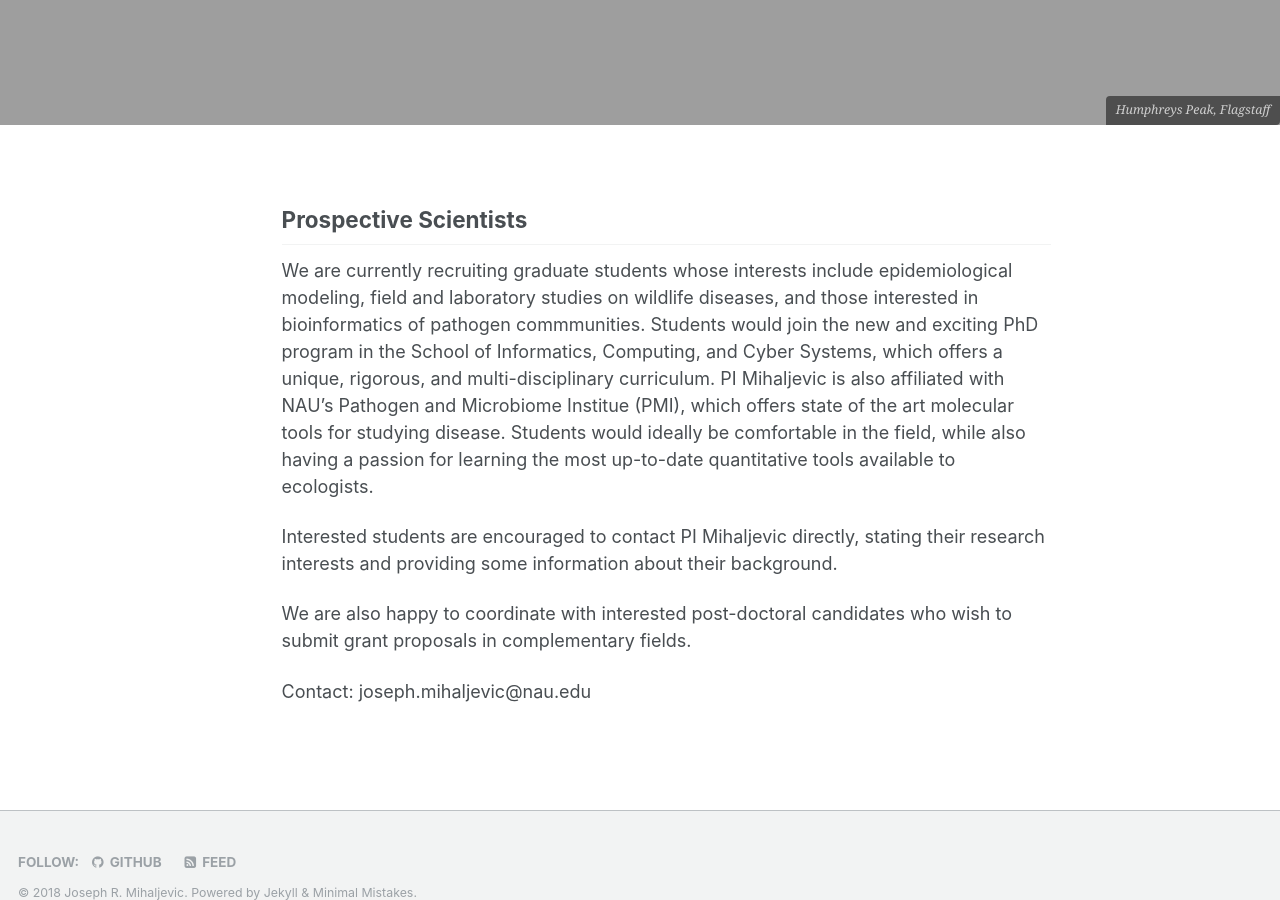
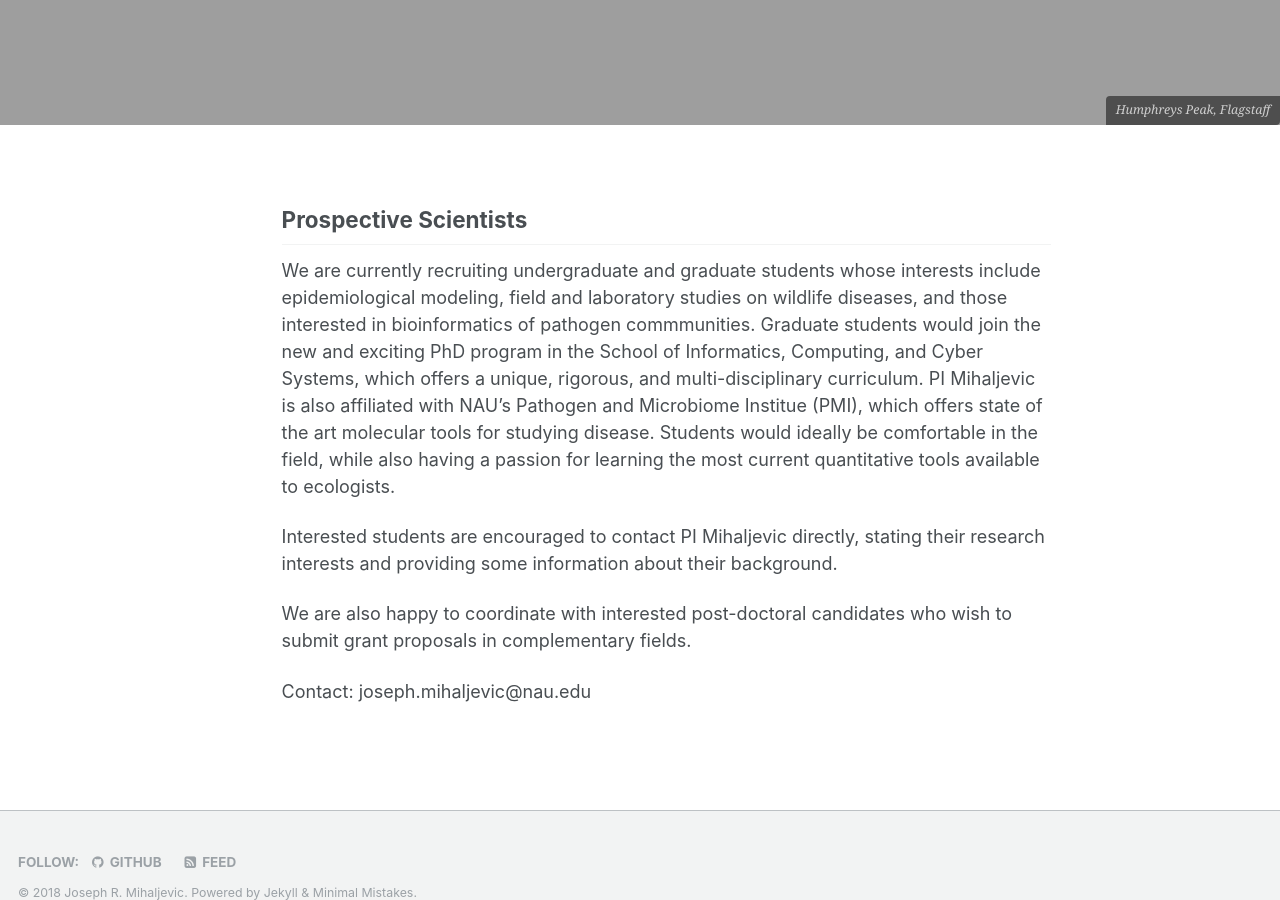
Before and after one commit to jrmihalj/jrmihalj.github.io, a Jekyll site: the page built from _pages/prospective.md, in a window 1280 px wide and 900 px high, scrolled down 917 px. Built offline with Jekyll 4.4.1, drawn with Linux system fonts in a browser that asks for light colours; our own code applies the rules of GitHub Pages for plain Markdown files; some of the changed text lies outside the part shown.

Commit message:
slight update to prospective student page

```diff
--- a/_data/navigation.yml
+++ b/_data/navigation.yml
@@ -10,7 +10,7 @@ main:
   - title: "Publications"
     url: /publications/
 
-  - title: "Prospective Scientists"
+  - title: "Join the lab!"
     url: /prospective/
 
   - title: "Blog and News"
--- a/_pages/prospective.md
+++ b/_pages/prospective.md
@@ -9,7 +9,7 @@ permalink: /prospective/
 
 ## Prospective Scientists
 
-We are currently recruiting graduate students whose interests include epidemiological modeling, field and laboratory studies on wildlife diseases, and those interested in bioinformatics of pathogen commmunities. Students would join the new and exciting PhD program in the School of Informatics, Computing, and Cyber Systems, which offers a unique, rigorous, and multi-disciplinary curriculum. PI Mihaljevic is also affiliated with NAU's Pathogen and Microbiome Institue (PMI), which offers state of the art molecular tools for studying disease. Students would ideally be comfortable in the field, while also having a passion for learning the most up-to-date quantitative tools available to ecologists.
+We are currently recruiting undergraduate and graduate students whose interests include epidemiological modeling, field and laboratory studies on wildlife diseases, and those interested in bioinformatics of pathogen commmunities. Graduate students would join the new and exciting PhD program in the School of Informatics, Computing, and Cyber Systems, which offers a unique, rigorous, and multi-disciplinary curriculum. PI Mihaljevic is also affiliated with NAU's Pathogen and Microbiome Institue (PMI), which offers state of the art molecular tools for studying disease. Students would ideally be comfortable in the field, while also having a passion for learning the most current quantitative tools available to ecologists.
 
 Interested students are encouraged to contact PI Mihaljevic directly, stating their research interests and providing some information about their background.
 
```
Also changed, not shown: 1 other file.
